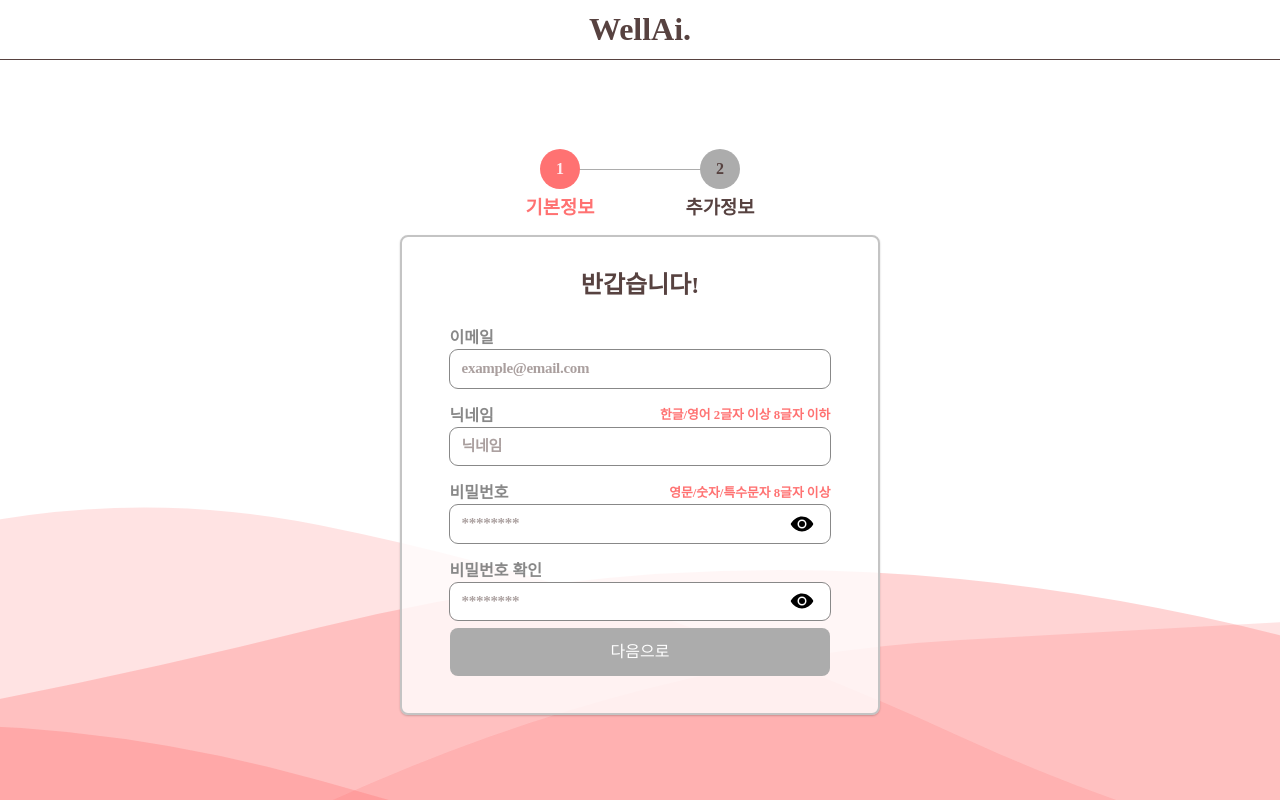
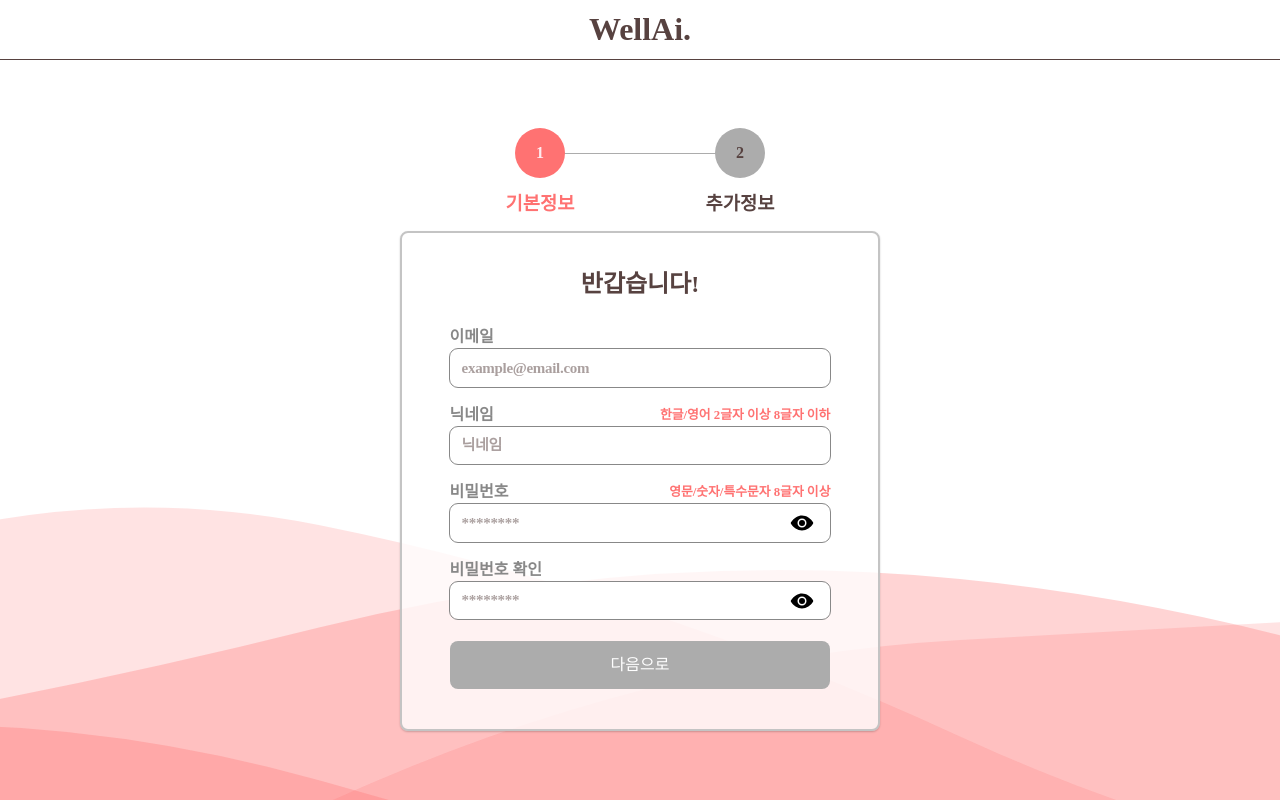
Before and after one commit to JShwa0429/wellai, a React (Create React App) app: page /home in a window 1280 px wide. Built offline with nearby package versions, Linux system fonts and the light colour scheme.

Commit message:
feat : 서버측 validation 연동

```diff
--- a/src/components/signup/SignUpEssential.tsx
+++ b/src/components/signup/SignUpEssential.tsx
@@ -1,10 +1,10 @@
 import { Input } from 'components/Input';
 import { Button } from './Signup';
-import React, { useEffect, useMemo, useState } from 'react';
-import { useSelector, useDispatch } from 'react-redux';
-import { RootState } from 'store';
+import React, { useMemo, useState } from 'react';
+import { useDispatch } from 'react-redux';
 import { Essential, saveEssential } from 'features/signupSlice';
 import styled from 'styled-components';
+import axios from 'axios';
 
 type Props = { pageNumber: number; handleNextPage: () => void };
 
@@ -15,22 +15,30 @@ const SignUpEssential: React.FunctionComponent<Props> = ({ pageNumber, handleNex
   const [passwordCheck, setPasswordCheck] = useState<string>('');
   const dispatch = useDispatch();
 
+  // 서버측의 validation을 통해 중복 메세지를 담는 state
+  const [userIdMessage, setUserIdMessage] = useState<string>('');
+  const [nicknameMessage, setNicknameMessage] = useState<string>('');
+  const [passwordMessage, setPasswordMessage] = useState<string>('');
+  const [passwordCheckMessage, setPasswordCheckMessage] = useState<string>('');
+
   const userIdError = useMemo(() => {
     const regex = /^[0-9a-zA-Z]([-_.]?[0-9a-zA-Z])*@[0-9a-zA-Z]([-_.]?[0-9a-zA-Z])*.[a-zA-Z]{2,3}$/i;
     if (!userId) return '';
+    else if (userIdMessage) return userIdMessage;
     else if (!regex.test(userId)) {
       return '이메일 형식을 지켜주세요';
     }
     return '';
-  }, [userId]);
+  }, [userId, userIdMessage]);
 
   const nicknameError = useMemo(() => {
     const regex = /^[가-힣|a-z|A-Z]{2,8}$/;
-    if (!regex.test(nickname)) {
+    if (nicknameMessage) return nicknameMessage;
+    else if (!regex.test(nickname)) {
       return '한글/영어 2글자 이상 8글자 이하';
     }
     return '';
-  }, [nickname]);
+  }, [nickname, nicknameMessage]);
 
   const passwordError = useMemo(() => {
     const regex = /^(?=.*[A-Za-z])(?=.*\d)(?=.*[$@$!%*#?&])[A-Za-z\d$@$!%*#?&]{8,}$/;
@@ -40,18 +48,19 @@ const SignUpEssential: React.FunctionComponent<Props> = ({ pageNumber, handleNex
       return '비밀번호는 8자리 이상이어야합니다';
     } else if (!regex.test(password)) {
       return '영문 숫자 특수문자를 포함시켜주세요';
-    }
+    } else if (passwordMessage) return passwordMessage;
     return '';
-  }, [password]);
+  }, [password, passwordMessage]);
 
   const passwordCheckError = useMemo(() => {
-    if (!passwordCheck) {
+    if (passwordCheckMessage) return passwordCheckMessage;
+    else if (!passwordCheck) {
       return '';
     }
     if (password !== passwordCheck) {
       return '비밀번호가 일치하지 않습니다';
     }
-  }, [password, passwordCheck]);
+  }, [password, passwordCheck, passwordCheckMessage]);
 
   const isError = useMemo(() => {
     if (
@@ -74,7 +83,26 @@ const SignUpEssential: React.FunctionComponent<Props> = ({ pageNumber, handleNex
       passwordCheck: passwordCheck,
     };
     dispatch(saveEssential(essential));
-
+    axios
+      .post('/users/check/', {
+        user_id: userId,
+        nickname: nickname,
+        password: password,
+        password2: passwordCheck,
+      })
+      .then((res) => {
+        if (res.status === 200) {
+          handleNextPage();
+        }
+      })
+      .catch((err) => {
+        if (err.response.status === 400) {
+          setUserIdMessage(err.response.data.user_id);
+          setNicknameMessage(err.response.data.nickname);
+          setPasswordMessage(err.response.data.password);
+          setPasswordMessage(err.response.data.password2);
+        }
+      });
     // axios
     //   .post('/users/check/', {
     //     user_id: signUp.userId,
@@ -85,9 +113,8 @@ const SignUpEssential: React.FunctionComponent<Props> = ({ pageNumber, handleNex
     //     if (res.statusText === 'Created') handleNextPage();
     //   })
     //   .catch((err) => console.log(err));
+  };
 
-    handleNextPage();
-  };
   return (
     <>
       <form onSubmit={handleSaveEssential}>
@@ -98,6 +125,7 @@ const SignUpEssential: React.FunctionComponent<Props> = ({ pageNumber, handleNex
           value={userId}
           onChange={(event: React.ChangeEvent<HTMLInputElement>) => {
             setUserId(event.target.value);
+            setUserIdMessage('');
           }}
         >
           <DivInput>
@@ -111,6 +139,7 @@ const SignUpEssential: React.FunctionComponent<Props> = ({ pageNumber, handleNex
           value={nickname}
           onChange={(event: React.ChangeEvent<HTMLInputElement>) => {
             setNickname(event.target.value);
+            setNicknameMessage('');
           }}
         >
           <DivInput>
@@ -124,6 +153,7 @@ const SignUpEssential: React.FunctionComponent<Props> = ({ pageNumber, handleNex
           value={password}
           onChange={(event: React.ChangeEvent<HTMLInputElement>) => {
             setPassword(event.target.value);
+            setPasswordMessage('');
           }}
         >
           <DivInput>
@@ -137,6 +167,7 @@ const SignUpEssential: React.FunctionComponent<Props> = ({ pageNumber, handleNex
           value={passwordCheck}
           onChange={(event: React.ChangeEvent<HTMLInputElement>) => {
             setPasswordCheck(event.target.value);
+            setPasswordCheckMessage('');
           }}
         >
           <DivInput>
--- a/src/components/signup/SignUpInfo.tsx
+++ b/src/components/signup/SignUpInfo.tsx
@@ -6,7 +6,7 @@ const SignUpInfo: React.FunctionComponent<{ pageNumber: number }> = ({ pageNumbe
         <div className="circle">1</div>
         <h3>기본정보</h3>
       </Info>
-      <hr />
+      <Hr number={pageNumber} />
       <Info number={pageNumber} infoId={2}>
         <div className="circle">2</div>
         <h3>추가정보</h3>
@@ -22,22 +22,22 @@ const Div = styled.div`
   display: flex;
   justify-content: space-between;
   align-items: center;
-  width: 50%;
-  max-width: 400px;
-  min-width: 250px;
-  margin-top: 5vh;
 
-  hr {
+  width: 400px;
+  margin-top: 28px;
+`;
+
+const Hr = styled.hr<{ number: number }>`
   position: absolute;
   left: 30%;
-    top: 40%;
+  top: 42%;
   width: 40%;
   color: black;
-    border-top: 0.5px solid #acacac;
+  border-top: 1px solid #acacac;
   margin: 0;
   padding: 0;
   z-index: -1;
-  }
+  visibility: ${(props) => (props.number === 3 ? 'hidden' : 'visible')};
 `;
 
 const Info = styled.div<{ number: number; infoId: number }>`
@@ -56,10 +56,10 @@ const Info = styled.div<{ number: number; infoId: number }>`
     justify-content: center;
     align-items: center;
 
-    margin: 1vh 0;
+    margin: 15px 0;
     font-size: 1em;
-    width: 5vh;
-    height: 5vh;
+    width: 50px;
+    height: 50px;
     border-radius: 50%;
     color: ${(props) => (props.number === props.infoId ? props.theme.buttonText : props.theme.defaultText)};
     background-color: ${(props) => (props.number === props.infoId ? props.theme.main : '#ACACAC')};
--- a/src/components/signup/SignUpOption.tsx
+++ b/src/components/signup/SignUpOption.tsx
@@ -257,6 +257,10 @@ const BodyDiv = styled.div`
   width: 120%;
   padding: 0 0 0 10%;
   grid-gap: 10%;
+
+  input:focus {
+    outline: 3px solid ${(props) => props.theme.main};
+  }
 `;
 
 const OptionDiv = styled.div`
--- a/src/components/signup/Signup.tsx
+++ b/src/components/signup/Signup.tsx
@@ -40,8 +40,7 @@ export default SignUp;
 
 const Div = styled.div`
   width: 480px;
-  height: 60vh;
-  min-height: 400px;
+  height: 500px;
   color: ${(props) => props.theme.text};
   display: flex;
   margin-bottom: auto;
```
Lines whose indentation alone changed are shown as unchanged.
